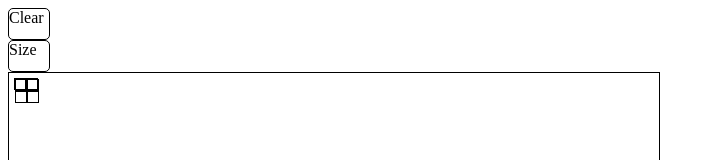
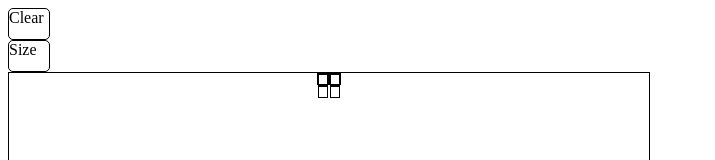
Before and after one commit to wainsix/odin-etch, a website: page public/index.html in a window 1280 px wide. Shown: the top 160 px of the page, without its empty margins (0-715 px from the left). Drawn offline with Linux system fonts and the light colour scheme.

Commit message:
kylläsekohta

```diff
--- a/public/style.css
+++ b/public/style.css
@@ -1,9 +1,8 @@
 .container {
   display: flex;
-  flex-wrap: wrap;
+  justify-content: center;
   height: 50vh; /* Aseta korkeus 50% näytön korkeudesta */
   width: 80vh;
-  padding: 5px; /* Lisää sisennystä lapsielementtien ympärille */
   border: 1px solid black;
 }
 .btnClr,
@@ -14,8 +13,8 @@
   border: 1px solid;
 }
 .row {
-  height: 10px;
-  width: 10px;
+  display: flex;
+  flex-wrap: wrap;
 }
 div {
   height: 10px;
```
